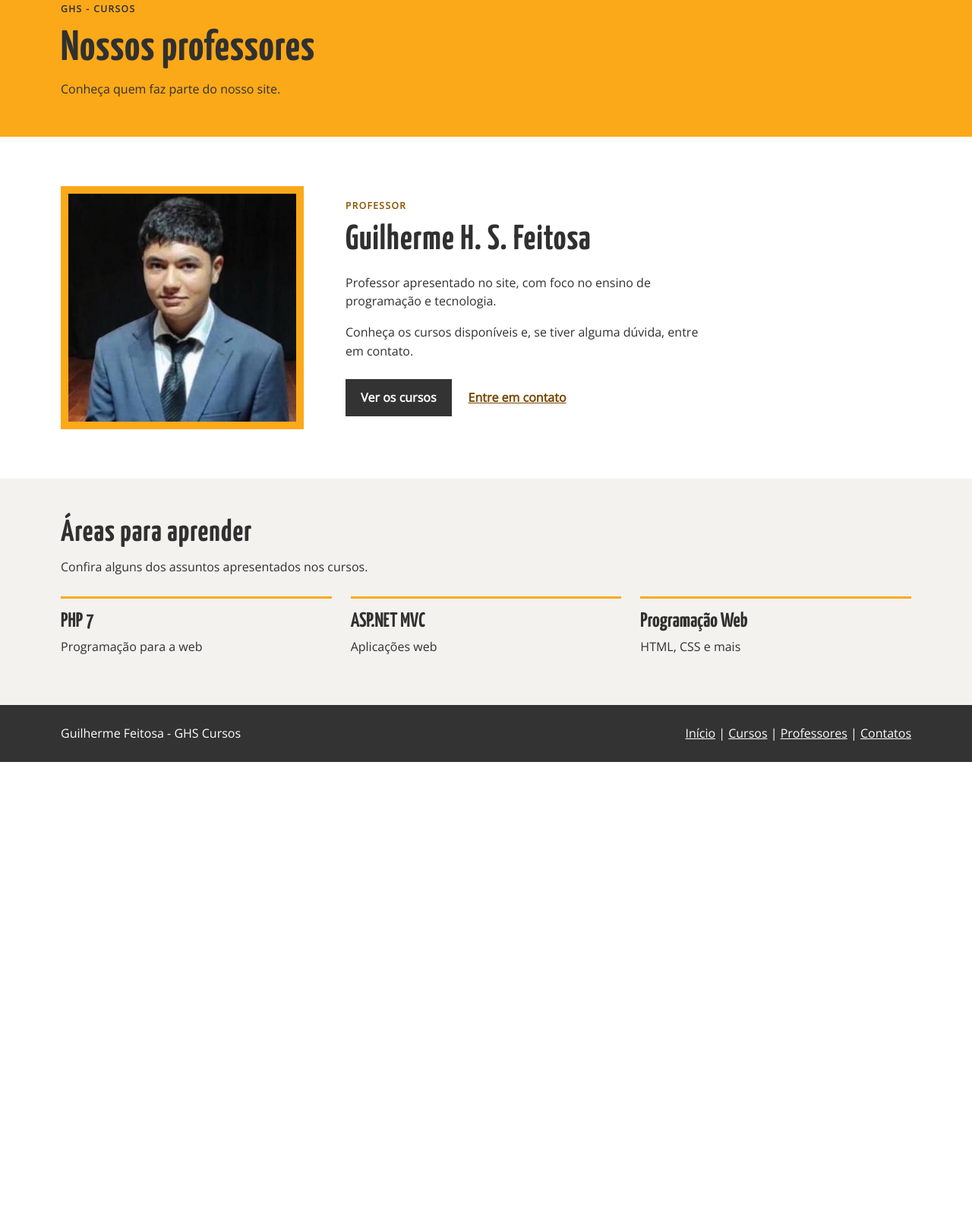
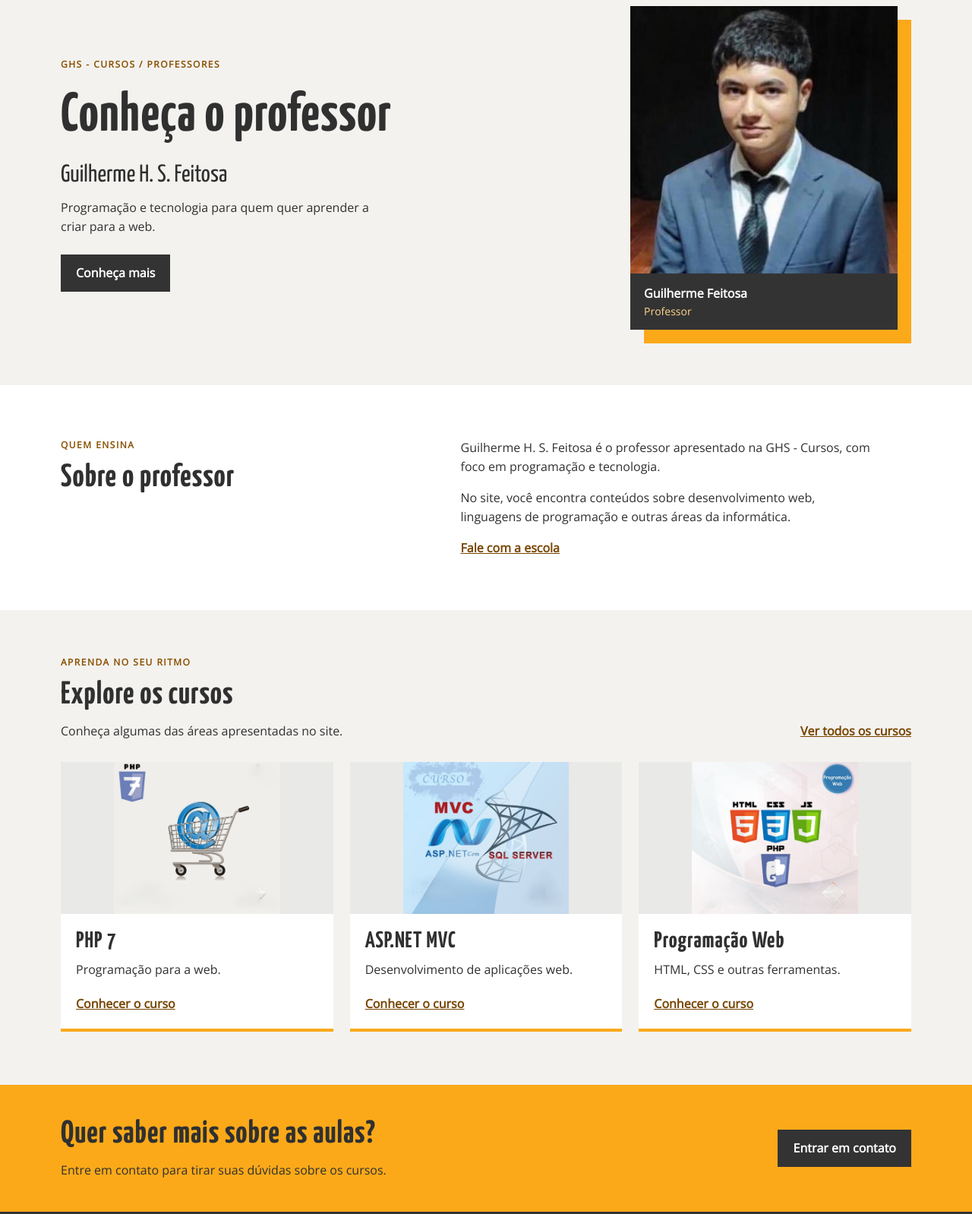
Before and after one commit to Guihfeitosa/Site---Escola-de-cursos, a plain HTML site: page professores.html in a window 1280 px wide. Shown: the part 119-1717 px from the top of the page at 76% size. Before the commit the page ends 1122 px from the top, so only its background shows below. Drawn offline with nearby package versions, Linux system fonts and the light colour scheme.

Commit message:
Atualizar página de professores
Co-authored-by: arena-agent <297053741+arena-agent@users.noreply.github.com>

```diff
--- a/css/professores.css
+++ b/css/professores.css
@@ -1,34 +1,58 @@
-/* Apresentação dos professores */
-.professores_topo { background: #fba919; padding: 50px 0; }
-.professores_topo h1 { font-size: 56px; margin: 0 0 10px; }
-.professores_topo p:last-child { margin-bottom: 0; }
+/* Apresentação do professor */
+.apresentacao { background: #f3f2ef; }
+.apresentacao_conteudo { display: grid; grid-template-columns: minmax(0, 1fr) minmax(240px, 370px); gap: 70px; align-items: center; padding: 55px 0; }
+.apresentacao_texto { max-width: 550px; }
+.apresentacao_texto .marcador { color: #8a5000; margin-bottom: 18px; }
+.apresentacao_texto h1 { font-size: clamp(48px, 6vw, 72px); margin: 0 0 20px; }
+.apresentacao_texto .nome { font-family: 'Yanone Kaffeesatz', Arial, sans-serif; font-size: 32px; line-height: 1.15; margin: 0 0 12px; }
+.apresentacao_texto > p:not(.marcador):not(.nome) { max-width: 45ch; margin-bottom: 25px; }
+.retrato { position: relative; padding: 0 18px 18px 0; }
+.retrato::before { content: ''; position: absolute; inset: 18px 0 0 18px; background: #fba919; }
+.retrato img { position: relative; width: 100%; height: auto; }
+.retrato_legenda { position: relative; background: #333; color: #fff; padding: 14px 18px; }
+.retrato_legenda strong, .retrato_legenda span { display: block; }
+.retrato_legenda span { color: #ffd58b; font-size: 14px; }
 
-/* Foto e texto do perfil */
-.perfil { display: grid; grid-template-columns: minmax(220px, 320px) minmax(0, 1fr); gap: 55px; align-items: center; padding: 65px 0; }
-.perfil_foto { padding: 10px; background: #fba919; }
-.perfil_foto img { width: 100%; height: auto; }
-.perfil_texto .marcador { color: #8a5000; margin-bottom: 10px; }
-.perfil_texto h2 { font-size: 46px; margin: 0 0 18px; }
-.perfil_texto > p:not(.marcador) { max-width: 52ch; }
-.perfil_links { display: flex; align-items: center; flex-wrap: wrap; gap: 22px; margin-top: 24px; }
-.perfil_contato { font-weight: bold; }
+/* Texto sobre o professor */
+.sobre { display: grid; grid-template-columns: 1fr 1.3fr; gap: 70px; padding: 70px 0; }
+.sobre .marcador, .cursos_cabecalho .marcador { color: #8a5000; margin-bottom: 10px; }
+.sobre h2, .cursos_cabecalho h2, .contato_professor h2 { font-size: 42px; margin: 0 0 12px; }
+.sobre_texto { max-width: 60ch; }
+.sobre_texto a, .cursos_cabecalho a, .curso_destaque a { font-weight: bold; }
 
-/* Links para os cursos */
-.areas_professor { background: #f3f2ef; padding: 50px 0; }
-.areas_professor h2 { font-size: 40px; margin: 0 0 10px; }
-.areas_professor_lista { display: grid; grid-template-columns: repeat(3, minmax(0, 1fr)); gap: 25px; margin-top: 26px; }
-.areas_professor_lista a { display: block; border-top: 3px solid #fba919; padding: 14px 0; color: #303030; text-decoration: none; }
-.areas_professor_lista a:hover { text-decoration: underline; }
-.areas_professor_lista strong { display: block; font-family: 'Yanone Kaffeesatz', Arial, sans-serif; font-size: 27px; line-height: 1.2; }
-.areas_professor_lista span { display: block; margin-top: 5px; }
+/* Cursos em destaque */
+.cursos_professor { background: #f3f2ef; padding: 60px 0 70px; }
+.cursos_cabecalho { display: flex; justify-content: space-between; align-items: end; gap: 20px; margin-bottom: 28px; }
+.cursos_cabecalho p:last-child { margin-bottom: 0; }
+.cursos_lista { display: grid; grid-template-columns: repeat(3, minmax(0, 1fr)); gap: 22px; }
+.curso_destaque { display: flex; flex-direction: column; background: #fff; border-bottom: 4px solid #fba919; }
+.curso_destaque img { width: 100%; height: 200px; object-fit: contain; background: #e9e9e7; }
+.curso_destaque div { flex: 1; display: flex; flex-direction: column; padding: 20px; }
+.curso_destaque h3 { font-size: 30px; margin: 0 0 8px; }
+.curso_destaque p { margin-bottom: 20px; }
+.curso_destaque a { margin-top: auto; }
 
-/* Ajustes para celulares */
+/* Contato */
+.contato_professor { background: #fba919; padding: 42px 0; }
+.contato_professor_conteudo { display: flex; justify-content: space-between; align-items: center; gap: 30px; }
+.contato_professor p { margin: 0; }
+.contato_botao { background: #333; color: #fff; white-space: nowrap; }
+.contato_botao:hover { background: #111; }
+
+/* Ajustes para telas menores */
 @media (max-width: 760px) {
-    .perfil { grid-template-columns: 1fr; gap: 25px; padding: 45px 0; }
-    .perfil_foto { max-width: 320px; }
-    .perfil_texto h2 { font-size: 38px; }
-    .areas_professor_lista { grid-template-columns: 1fr; gap: 10px; }
+    .apresentacao_conteudo { grid-template-columns: 1fr; gap: 35px; padding: 45px 0; }
+    .retrato { width: min(100%, 370px); }
+    .sobre { grid-template-columns: 1fr; gap: 15px; padding: 50px 0; }
+    .cursos_lista { grid-template-columns: 1fr; }
+    .curso_destaque { display: grid; grid-template-columns: minmax(130px, 200px) minmax(0, 1fr); }
+    .curso_destaque img { height: 100%; min-height: 170px; }
+    .contato_professor_conteudo { align-items: flex-start; flex-direction: column; }
 }
-@media (max-width: 560px) {
-    .professores_topo h1 { font-size: 43px; }
+@media (max-width: 480px) {
+    .apresentacao_texto h1 { font-size: 46px; }
+    .sobre h2, .cursos_cabecalho h2, .contato_professor h2 { font-size: 36px; }
+    .cursos_cabecalho { align-items: flex-start; flex-direction: column; }
+    .curso_destaque { display: flex; }
+    .curso_destaque img { height: 190px; min-height: 0; }
 }
--- a/professores.html
+++ b/professores.html
@@ -6,7 +6,7 @@
     <meta name="description" content="Conheça o professor apresentado no site GHS - Cursos.">
     <link rel="icon" href="img/escola.png" type="image/png">
     <link rel="stylesheet" href="css/catalogo.css?v=2">
-    <link rel="stylesheet" href="css/professores.css">
+    <link rel="stylesheet" href="css/professores.css?v=2">
     <title>GHS - Professores</title>
 </head>
 <body>
@@ -27,42 +27,65 @@
     </header>
 
     <main>
-        <!-- Apresentação da página -->
-        <section class="professores_topo">
-            <div class="conteudo">
-                <p class="marcador">GHS - CURSOS</p>
-                <h1>Nossos professores</h1>
-                <p>Conheça quem faz parte do nosso site.</p>
-            </div>
-        </section>
-
-        <!-- Foto e informações do professor -->
-        <section class="conteudo perfil">
-            <div class="perfil_foto">
-                <img src="img/professor-guilherme.png" alt="Foto de Guilherme H. S. Feitosa" width="404" height="404">
-            </div>
-            <div class="perfil_texto">
-                <p class="marcador">PROFESSOR</p>
-                <h2>Guilherme H. S. Feitosa</h2>
-                <p>Professor apresentado no site, com foco no ensino de programação e tecnologia.</p>
-                <p>Conheça os cursos disponíveis e, se tiver alguma dúvida, entre em contato.</p>
-                <div class="perfil_links">
-                    <a class="botao botao_escuro" href="curso.html">Ver os cursos</a>
-                    <a class="perfil_contato" href="contatos.html">Entre em contato</a>
+        <!-- Apresentação do professor -->
+        <section class="apresentacao">
+            <div class="conteudo apresentacao_conteudo">
+                <div class="apresentacao_texto">
+                    <p class="marcador">GHS - CURSOS / PROFESSORES</p>
+                    <h1>Conheça o professor</h1>
+                    <p class="nome">Guilherme H. S. Feitosa</p>
+                    <p>Programação e tecnologia para quem quer aprender a criar para a web.</p>
+                    <a class="botao botao_escuro" href="#sobre">Conheça mais</a>
+                </div>
+                <div class="retrato">
+                    <img src="img/professor-guilherme.png" alt="Foto de Guilherme H. S. Feitosa" width="404" height="404">
+                    <div class="retrato_legenda"><strong>Guilherme Feitosa</strong><span>Professor</span></div>
                 </div>
             </div>
         </section>
 
-        <!-- Áreas disponíveis no site -->
-        <section class="areas_professor">
+        <!-- Informações e assuntos do site -->
+        <section class="conteudo sobre" id="sobre">
+            <div class="sobre_titulo">
+                <p class="marcador">QUEM ENSINA</p>
+                <h2>Sobre o professor</h2>
+            </div>
+            <div class="sobre_texto">
+                <p>Guilherme H. S. Feitosa é o professor apresentado na GHS - Cursos, com foco em programação e tecnologia.</p>
+                <p>No site, você encontra conteúdos sobre desenvolvimento web, linguagens de programação e outras áreas da informática.</p>
+                <a href="contatos.html">Fale com a escola</a>
+            </div>
+        </section>
+
+        <!-- Cursos disponíveis -->
+        <section class="cursos_professor">
             <div class="conteudo">
-                <h2>Áreas para aprender</h2>
-                <p>Confira alguns dos assuntos apresentados nos cursos.</p>
-                <div class="areas_professor_lista">
-                    <a href="curso.html#php"><strong>PHP 7</strong><span>Programação para a web</span></a>
-                    <a href="curso.html#asp"><strong>ASP.NET MVC</strong><span>Aplicações web</span></a>
-                    <a href="curso.html#web"><strong>Programação Web</strong><span>HTML, CSS e mais</span></a>
+                <div class="cursos_cabecalho">
+                    <div><p class="marcador">APRENDA NO SEU RITMO</p><h2>Explore os cursos</h2><p>Conheça algumas das áreas apresentadas no site.</p></div>
+                    <a href="curso.html">Ver todos os cursos</a>
                 </div>
+                <div class="cursos_lista">
+                    <article class="curso_destaque">
+                        <img src="img/php.jpg" alt="Ilustração do curso de PHP 7" width="960" height="879">
+                        <div><h3>PHP 7</h3><p>Programação para a web.</p><a href="curso.html#php">Conhecer o curso</a></div>
+                    </article>
+                    <article class="curso_destaque">
+                        <img src="img/asp.jpg" alt="Ilustração do curso de ASP.NET MVC" width="960" height="879">
+                        <div><h3>ASP.NET MVC</h3><p>Desenvolvimento de aplicações web.</p><a href="curso.html#asp">Conhecer o curso</a></div>
+                    </article>
+                    <article class="curso_destaque">
+                        <img src="img/web.jpg" alt="Ilustração do curso de programação web" width="960" height="879">
+                        <div><h3>Programação Web</h3><p>HTML, CSS e outras ferramentas.</p><a href="curso.html#web">Conhecer o curso</a></div>
+                    </article>
+                </div>
+            </div>
+        </section>
+
+        <!-- Link para contato -->
+        <section class="contato_professor">
+            <div class="conteudo contato_professor_conteudo">
+                <div><h2>Quer saber mais sobre as aulas?</h2><p>Entre em contato para tirar suas dúvidas sobre os cursos.</p></div>
+                <a class="botao contato_botao" href="contatos.html">Entrar em contato</a>
             </div>
         </section>
     </main>
```
